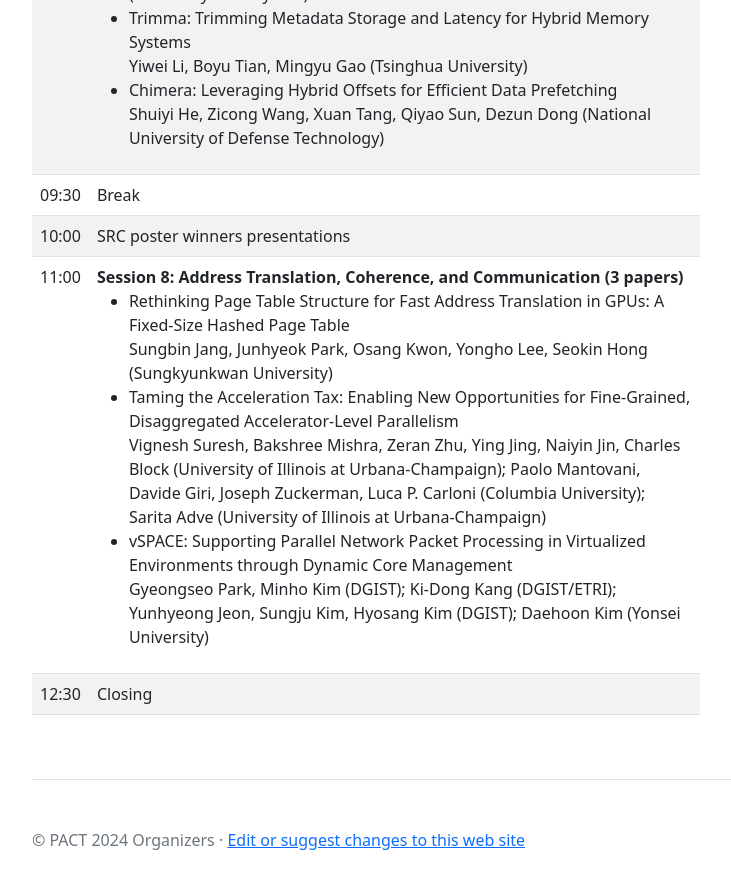
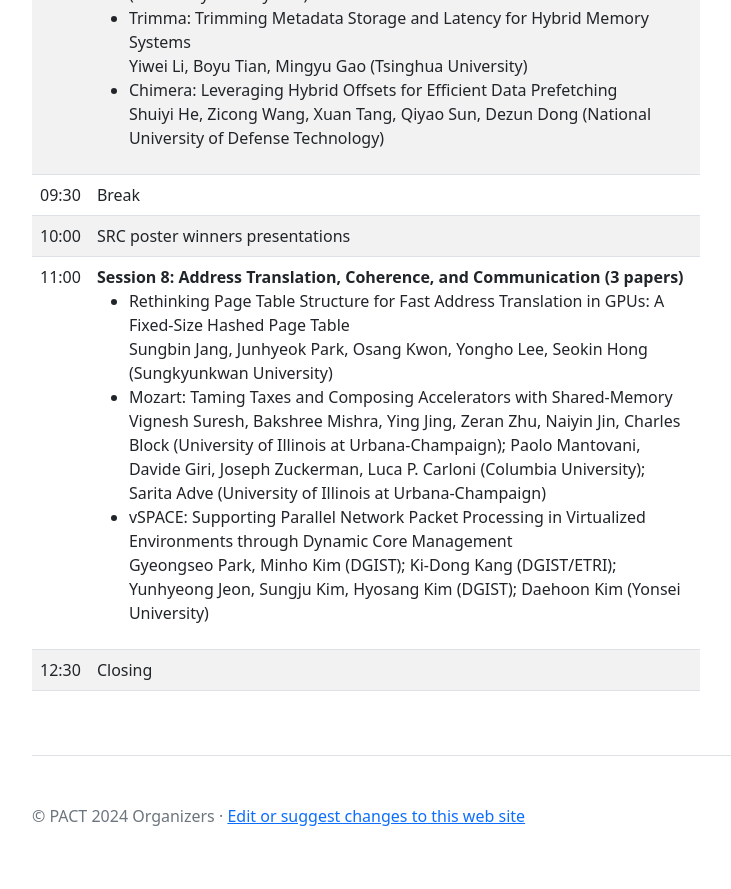
Before and after one commit to pact2024/pact2024.github.io, a Jekyll site: the page built from program/index.md, in a window 1280 px wide and 900 px high, scrolled down 3699 px. Shown: the top 889 px of the window, without its empty margins (50-781 px from the left). Built offline with Jekyll 4.4.1, drawn with Linux system fonts in a browser that asks for light colours.

Commit message:
Update index.md

```diff
--- a/program/index.md
+++ b/program/index.md
@@ -256,8 +256,8 @@ Shuiyi He, Zicong Wang, Xuan Tang, Qiyao Sun, Dezun Dong (National University of
 				<li>Rethinking Page Table Structure for Fast Address Translation in GPUs: A Fixed-Size Hashed Page Table<br>
 Sungbin Jang, Junhyeok Park, Osang Kwon, Yongho Lee, Seokin Hong (Sungkyunkwan University)
 </li>
-				<li>Taming the Acceleration Tax: Enabling New Opportunities for Fine-Grained, Disaggregated Accelerator-Level Parallelism<br>
-Vignesh Suresh, Bakshree Mishra, Zeran Zhu, Ying Jing, Naiyin Jin, Charles Block (University of Illinois at Urbana-Champaign); Paolo Mantovani, Davide Giri, Joseph Zuckerman, Luca P. Carloni (Columbia University); Sarita Adve (University of Illinois at Urbana-Champaign)
+				<li>Mozart: Taming Taxes and Composing Accelerators with Shared-Memory<br>
+Vignesh Suresh, Bakshree Mishra, Ying Jing, Zeran Zhu, Naiyin Jin, Charles Block (University of Illinois at Urbana-Champaign); Paolo Mantovani, Davide Giri, Joseph Zuckerman, Luca P. Carloni (Columbia University); Sarita Adve (University of Illinois at Urbana-Champaign)
 </li>
 				<li>vSPACE: Supporting Parallel Network Packet Processing in Virtualized Environments through Dynamic Core Management<br>
 				Gyeongseo Park, Minho Kim (DGIST); Ki-Dong Kang (DGIST/ETRI); Yunhyeong Jeon, Sungju Kim, Hyosang Kim (DGIST); Daehoon Kim (Yonsei University)
```
